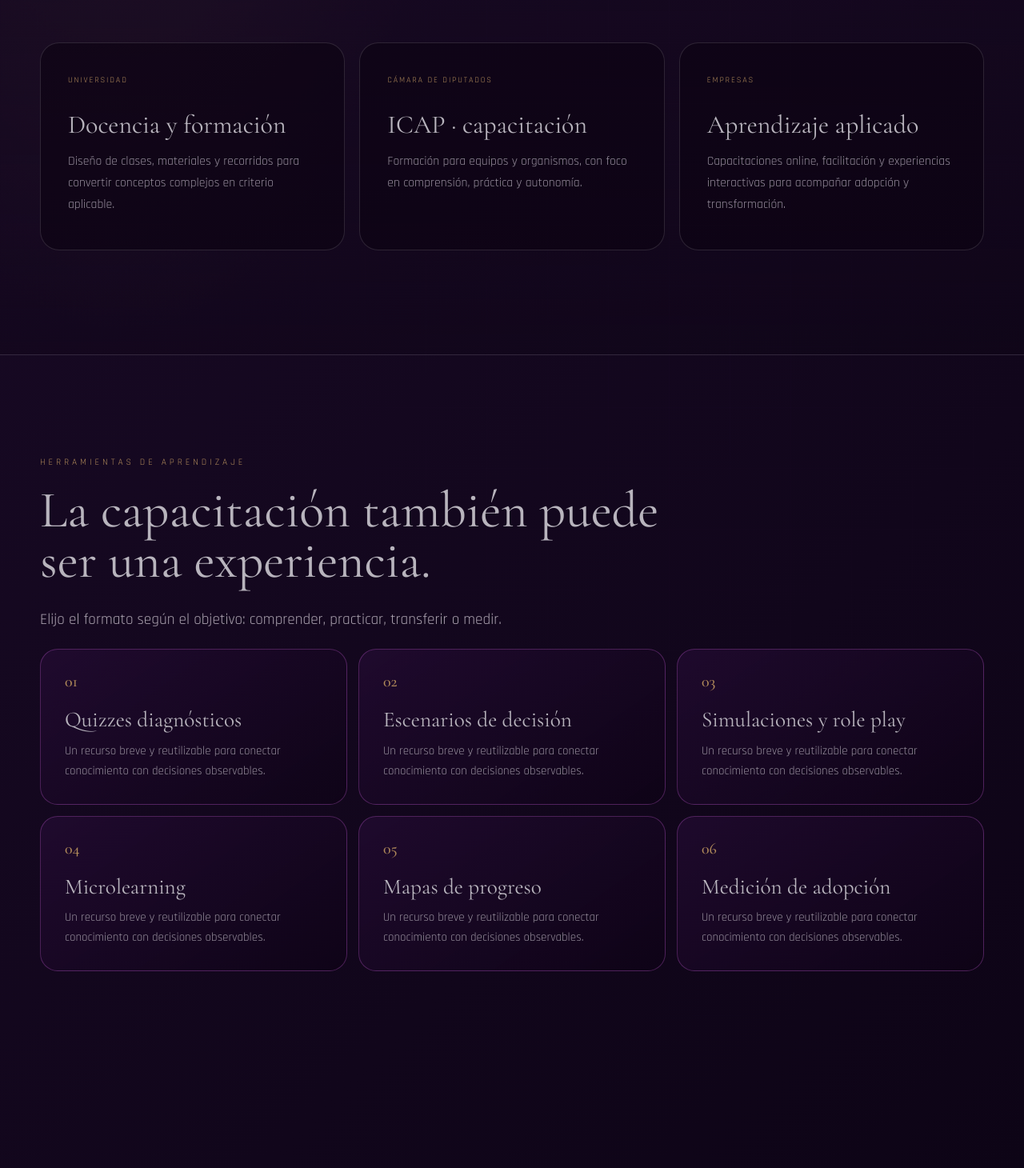
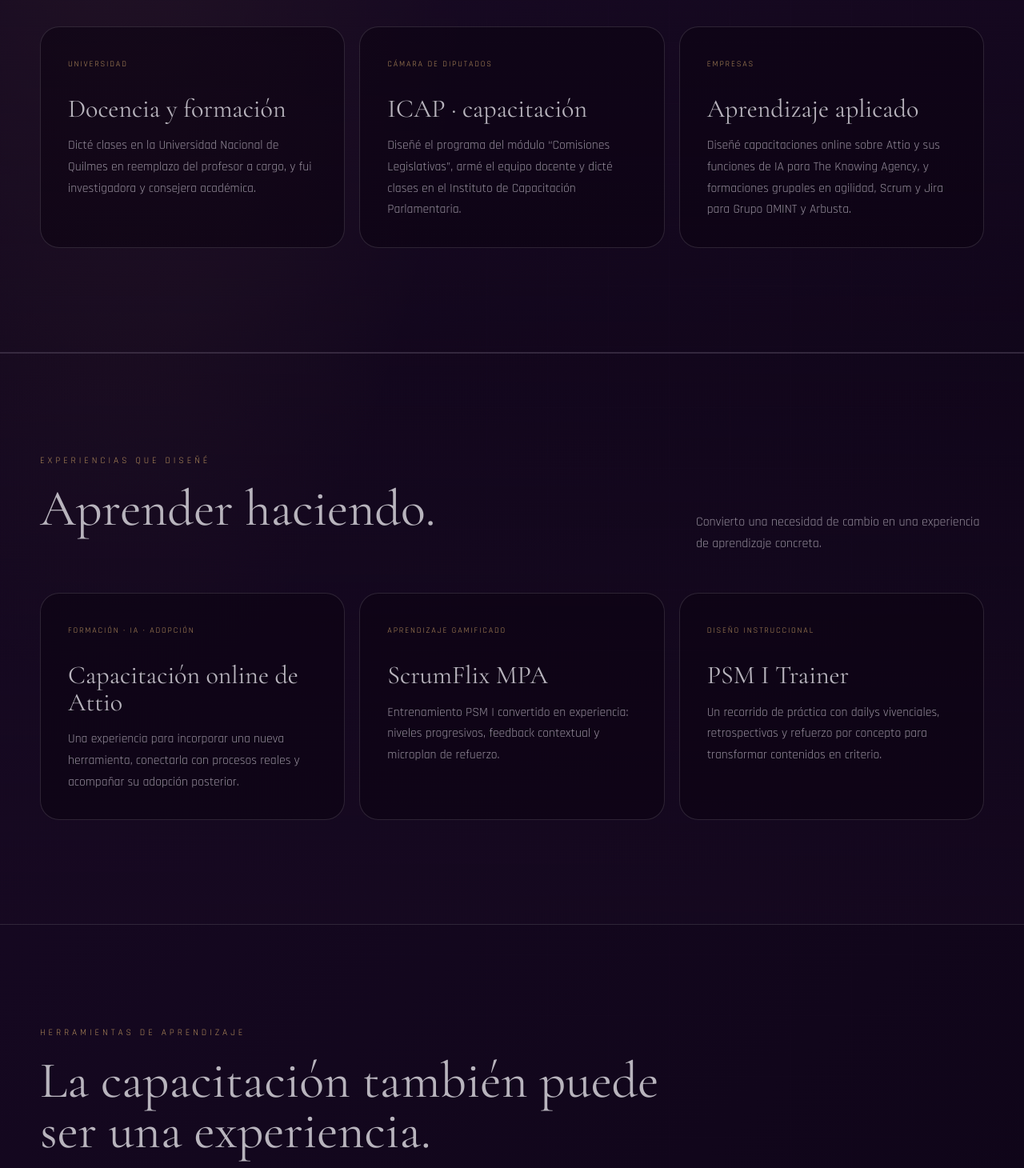
Before and after one commit to StraySheepAI/potfolio_rociodopazo, a Next.js app in the folder rocio-systems-portfolio/: page /capacitacion in a window 1280 px wide. Shown: the part 2531-3991 px from the top of the page at 80% size. Built offline with nearby package versions, Linux system fonts and the light colour scheme.

Commit message:
Refine training page content and learning tools

```diff
--- a/rocio-systems-portfolio/app/capacitacion/page.tsx
+++ b/rocio-systems-portfolio/app/capacitacion/page.tsx
@@ -1,4 +1,10 @@
 import Link from "next/link";
+import type { Metadata } from "next";
+
+export const metadata: Metadata = {
+  title: "Rocío Dopazo · Capacitación en IA y aprendizaje aplicado",
+  description: "Capacitación en IA, facilitación y comunicación estratégica para convertir conocimiento en capacidades aplicables.",
+};
 
 const teachingAreas = [
   ["01", "IA aplicada al trabajo", "ChatGPT, Claude, Gemini y Copilot para investigar, redactar, analizar y automatizar con criterio.", "Prompt engineering · Uso responsable · Flujos de trabajo"],
@@ -7,21 +13,35 @@ const teachingAreas = [
 ];
 
 const experiences = [
-  ["Universidad", "Docencia y formación", "Diseño de clases, materiales y recorridos para convertir conceptos complejos en criterio aplicable."],
-  ["Cámara de Diputados", "ICAP · capacitación", "Formación para equipos y organismos, con foco en comprensión, práctica y autonomía."],
-  ["Empresas", "Aprendizaje aplicado", "Capacitaciones online, facilitación y experiencias interactivas para acompañar adopción y transformación."],
+  ["Universidad", "Docencia y formación", "Dicté clases en la Universidad Nacional de Quilmes en reemplazo del profesor a cargo, y fui investigadora y consejera académica."],
+  ["Cámara de Diputados", "ICAP · capacitación", "Diseñé el programa del módulo “Comisiones Legislativas”, armé el equipo docente y dicté clases en el Instituto de Capacitación Parlamentaria."],
+  ["Empresas", "Aprendizaje aplicado", "Diseñé capacitaciones online sobre Attio y sus funciones de IA para The Knowing Agency, y formaciones grupales en agilidad, Scrum y Jira para Grupo OMINT y Arbusta."],
 ];
 
-const tools = ["Quizzes diagnósticos", "Escenarios de decisión", "Simulaciones y role play", "Microlearning", "Mapas de progreso", "Medición de adopción"];
+const designedExperiences = [
+  ["Formación · IA · Adopción", "Capacitación online de Attio", "Una experiencia para incorporar una nueva herramienta, conectarla con procesos reales y acompañar su adopción posterior."],
+  ["Aprendizaje gamificado", "ScrumFlix MPA", "Entrenamiento PSM I convertido en experiencia: niveles progresivos, feedback contextual y microplan de refuerzo."],
+  ["Diseño instruccional", "PSM I Trainer", "Un recorrido de práctica con dailys vivenciales, retrospectivas y refuerzo por concepto para transformar contenidos en criterio."],
+];
+
+const tools = [
+  ["Quizzes diagnósticos", "Muestran qué sabe cada persona antes de empezar y qué conviene reforzar."],
+  ["Escenarios de decisión", "Situaciones reales del trabajo en las que hay que elegir qué hacer y ver qué pasa después."],
+  ["Simulaciones y role play", "Practicar una tarea o una conversación en un entorno seguro, antes de hacerla de verdad."],
+  ["Microlearning", "Piezas cortas para repasar un concepto o un paso en pocos minutos, justo cuando se necesita."],
+  ["Mapas de progreso", "Un recorrido por niveles que muestra dónde está cada persona y qué le falta."],
+  ["Medición de adopción", "Indicadores simples para saber si la herramienta se sigue usando después de la capacitación."],
+];
 
 export default function CapacitacionPage() {
   return <main className="training-page">
     <nav className="training-nav"><Link className="training-brand" href="/"><img src="/mpa-flow-logo-final-v7.png" alt="MPA Flow"/><span>Rocío Dopazo</span></Link><div className="training-nav-links"><Link href="/">Perfil general</Link><Link href="/cv">Trayectoria</Link><Link className="training-nav-cta" href="/#contact">Conversar</Link></div></nav>
     <header className="training-hero"><div className="training-hero-copy"><p className="section-kicker">Facilitación · Formación · Comunicación estratégica</p><h1>Diseño experiencias para que las personas <em>comprendan, practiquen y sostengan</em> el cambio.</h1><p className="training-dek">Trabajo en la intersección entre transformación organizacional, aprendizaje y tecnología. Convierto conocimiento complejo en recorridos claros, conversaciones productivas y capacidades que quedan instaladas.</p><div className="training-actions"><Link className="button primary" href="/#contact">Conversar sobre una búsqueda</Link><Link className="button secondary" href="/">Ver perfil completo</Link></div></div><figure className="training-portrait"><img src="/assets/rocio-dopazo-team.jpg" alt="Rocío Dopazo trabajando con una herramienta digital de MPA Flow"/><figcaption>Facilitación · Aprendizaje aplicado</figcaption></figure></header>
-    <section className="training-intro"><p className="section-kicker">Qué puedo enseñar</p><h2>La formación es parte de la transformación, no una actividad separada.</h2><p>Antes de enseñar, observo qué necesita entender cada persona, dónde aparece la fricción y qué decisiones tiene que poder tomar después. Cada experiencia combina marco conceptual, práctica situada, feedback y una forma concreta de medir el avance.</p></section>
+    <section className="training-intro"><p className="section-kicker">Qué puedo enseñar</p><h2>La formación es parte de la transformación, no una actividad separada.</h2><p>Antes de enseñar, observo qué necesita entender cada persona, dónde aparece la fricción y qué decisiones tiene que poder tomar después. Cada experiencia combina marco conceptual, práctica situada, feedback y una forma concreta de medir el avance.</p><p className="training-credentials">Formación y credenciales: certificaciones en IA aplicada · Claude 101 · Top 10 en Prompt Engineering.</p></section>
     <section className="training-pillars">{teachingAreas.map(([code,title,text,tags])=><article className="training-pillar" key={code}><span className="training-number">{code}</span><h3>{title}</h3><p>{text}</p><p className="training-tags">{tags}</p></article>)}</section>
     <section className="training-experiences"><div className="training-section-heading"><div><p className="section-kicker">Dónde enseñé</p><h2>Experiencia que se convierte en método.</h2></div><p>No solo transmito contenidos: diseño condiciones para que el aprendizaje circule y pueda sostenerse.</p></div><div className="training-experience-grid">{experiences.map(([label,title,text])=><article className="training-experience" key={title}><span>{label}</span><h3>{title}</h3><p>{text}</p></article>)}</div></section>
-    <section className="training-tools"><p className="section-kicker">Herramientas de aprendizaje</p><h2>La capacitación también puede ser una experiencia.</h2><p className="training-tools-lead">Elijo el formato según el objetivo: comprender, practicar, transferir o medir.</p><div className="training-tools-grid">{tools.map((tool,index)=><article className="training-tool" key={tool}><span>0{index+1}</span><h3>{tool}</h3><p>Un recurso breve y reutilizable para conectar conocimiento con decisiones observables.</p></article>)}</div></section>
+    <section className="training-designed"><div className="training-section-heading"><div><p className="section-kicker">Experiencias que diseñé</p><h2>Aprender haciendo.</h2></div><p>Convierto una necesidad de cambio en una experiencia de aprendizaje concreta.</p></div><div className="training-experience-grid">{designedExperiences.map(([label,title,text])=><article className="training-experience" key={title}><span>{label}</span><h3>{title}</h3><p>{text}</p></article>)}</div></section>
+    <section className="training-tools"><p className="section-kicker">Herramientas de aprendizaje</p><h2>La capacitación también puede ser una experiencia.</h2><p className="training-tools-lead">Elijo el formato según el objetivo: comprender, practicar, transferir o medir.</p><div className="training-tools-grid">{tools.map(([tool,text],index)=><article className="training-tool" key={tool}><span>0{index+1}</span><h3>{tool}</h3><p>{text}</p></article>)}</div></section>
     <section className="training-proof"><div><p className="section-kicker">Lo que queda después</p><h2>Una experiencia útil se nota cuando la organización puede continuar sin vos.</h2></div><ul><li><strong>Claridad</strong><span>Las personas pueden explicar qué están haciendo y para qué.</span></li><li><strong>Práctica</strong><span>El conocimiento se convierte en decisiones y comportamientos observables.</span></li><li><strong>Capacidad</strong><span>Quedan materiales, criterios y rituales para sostener y replicar lo aprendido.</span></li></ul></section>
     <footer className="training-footer"><p>Rocío Dopazo · Transformación, aprendizaje y sistemas</p><Link href="/#contact">Conversar sobre una búsqueda ↗</Link></footer>
   </main>;
```
Also changed, not shown: rocio-systems-portfolio/app/globals.css.
